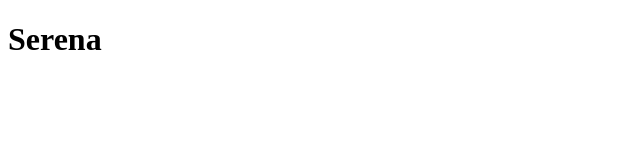
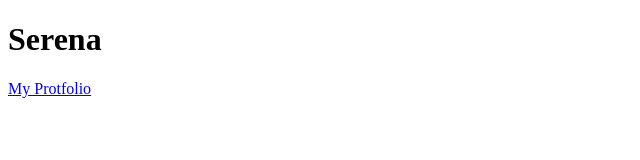
Before and after one commit to SerenaSinha31/SerenaSinha31.github.io, a plain HTML site: page index.html in a window 1280 px wide. Shown: the whole page, without its empty margins (0-640 px from the left). Drawn offline with Linux system fonts and the light colour scheme.

```diff
--- a/index.html
+++ b/index.html
@@ -7,5 +7,8 @@
 </head>
 <body>
     <h1>Serena</h1>
+
+
+    <a href="https://eloquent-queijadas-b42565.netlify.app/"> My Protfolio</a>
 </body>
 </html>
```
